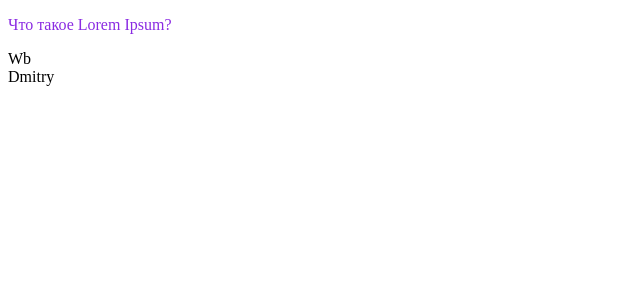
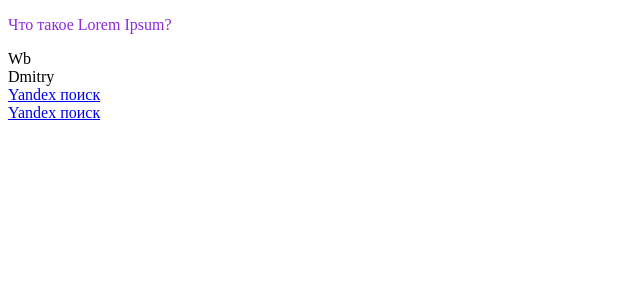
Before and after one commit to WbDmitry/vue3-training, a Vue app: page / in a window 1280 px wide. Shown: the top 300 px of the page, without its empty margins (0-640 px from the left). Built offline with nearby package versions, Linux system fonts and the light colour scheme.

Commit message:
Добавлена ссылка с атрибутами из свойств data

```diff
--- a/src/App.vue
+++ b/src/App.vue
@@ -5,6 +5,8 @@ export default {
 		return {
 			firstName: 'Dmitry',
 			lastName: 'Wb',
+			linkText: 'Yandex поиск',
+			href: 'https://ya.ru'
 		}
 	}
 }
@@ -18,6 +20,12 @@ export default {
 	<div>
 		{{ firstName }}
 	</div>
+	<div>
+		<a v-bind:href="href" target="_blank">{{ linkText }}</a>
+	</div>
+	<div>
+		<a :href="href" target="_blank">{{ linkText }}</a>
+	</div>
 </template>
 
 <style>
```
